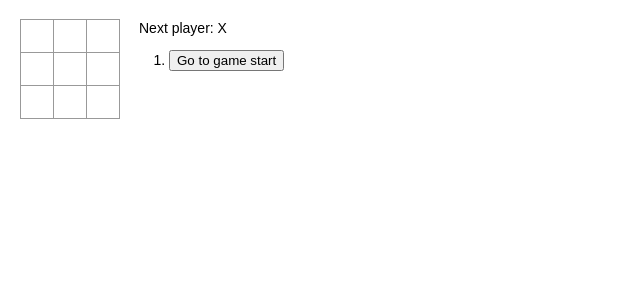
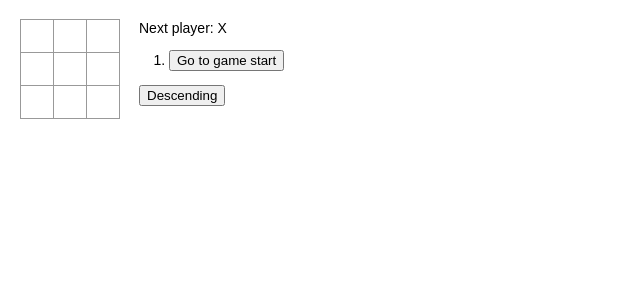
Before and after one commit to stoneyangxu/tic-tac-toe, a React (Create React App) app: page / in a window 1280 px wide. Shown: the top 300 px of the page, without its empty margins (0-640 px from the left). Built offline with nearby package versions, Linux system fonts and the light colour scheme.

Commit message:
Add a toggle button that lets you sort the moves in either ascending or descending order

```diff
--- a/src/index.js
+++ b/src/index.js
@@ -71,7 +71,8 @@ class Game extends React.Component {
             steps: [],
             stepNumber: 0,
             xIsNext: true,
-            selectedMove: -1
+            selectedMove: -1,
+            order: 'asc'
         }
     }
 
@@ -111,6 +112,13 @@ class Game extends React.Component {
         })
     }
 
+    orderMoves() {
+        const order = this.state.order === 'asc' ? 'desc' : 'asc'
+        this.setState({
+            order
+        })
+    }
+
     render() {
         const history = this.state.history;
         const current = history[this.state.stepNumber];
@@ -122,8 +130,14 @@ class Game extends React.Component {
             status = `Next player: ${this.state.xIsNext ? 'X' : 'O'}`;
         }
 
-        const moves = this.state.history.map((step, move) => {
+        let historys = [...this.state.history]
+        if (this.state.order === 'desc') {
+            historys = historys.reverse()
+        }
 
+        const moves = historys.map((step, index) => {
+
+            const move = this.state.order === 'asc' ? index : (historys.length - index - 1)
             const desc = move ? `Go to move #${move}` : 'Go to game start';
 
             let position = ''
@@ -156,6 +170,7 @@ class Game extends React.Component {
                 <div className="game-info">
                     <div>{status}</div>
                     <ol>{moves}</ol>
+                    <div><button onClick={() => this.orderMoves()}>{this.state.order === 'asc' ? 'Descending' : 'Ascending'}</button></div>
                 </div>
             </div>
         );
```
